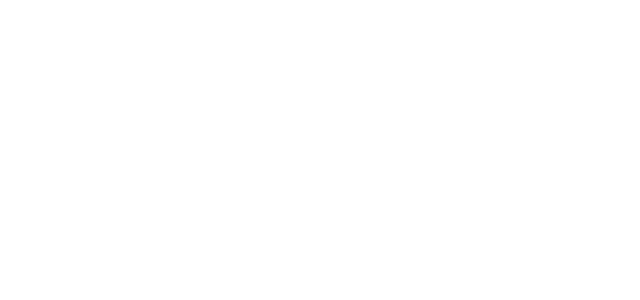
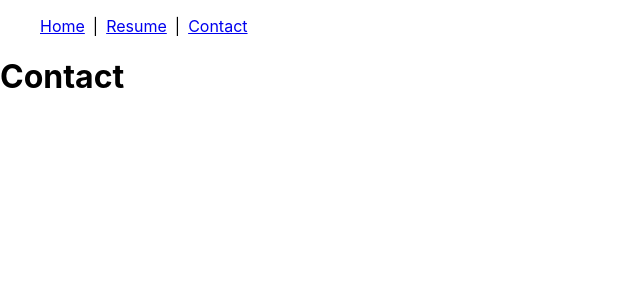
Before and after one commit to jbeans0312/jbeans-website, a React (Create React App) app: page /contact in a window 1280 px wide. Before the commit this address had no page. Shown: the top 300 px of the page, without its empty margins (0-640 px from the left). Built offline with nearby package versions, Linux system fonts and the light colour scheme.

Commit message:
primative nav bar

```diff
--- a/package.json
+++ b/package.json
@@ -3,6 +3,7 @@
   "version": "0.1.0",
   "private": true,
   "dependencies": {
+    "@chakra-ui/react": "^2.4.9",
     "@testing-library/jest-dom": "^5.16.5",
     "@testing-library/react": "^13.4.0",
     "@testing-library/user-event": "^13.5.0",
--- a/src/App.tsx
+++ b/src/App.tsx
@@ -2,14 +2,22 @@
 import { Route, Routes } from "react-router-dom";
 import { Home } from "./pages/Home";
 import { Resume } from "./pages/Resume";
+import { Contact } from "./pages/Contact";
+import { NavigationBar } from "./components/NavigationBar";
 import "./App.css";
 
 function App(): JSX.Element {
     return (
-        <Routes>
-            <Route path="/" element={<Home />} />
-            <Route path="/resume" element={<Resume />} />
-        </Routes>
+        <div>
+            <div>
+                <NavigationBar></NavigationBar>
+            </div>
+            <Routes>
+                <Route path="/" element={<Home />} />
+                <Route path="/resume" element={<Resume />} />
+                <Route path="/contact" element={<Contact />} />
+            </Routes>
+        </div>
     );
 }
 
--- /dev/null
+++ b/src/components/NavigationBar.tsx
@@ -0,0 +1,25 @@
+import React from "react";
+import { Breadcrumb, BreadcrumbItem, BreadcrumbLink } from "@chakra-ui/react";
+import { Link } from "react-router-dom";
+
+export function NavigationBar(): JSX.Element {
+    return (
+        <Breadcrumb spacing="8px" separator="|">
+            <BreadcrumbItem>
+                <BreadcrumbLink as={Link} to="/">
+                    Home
+                </BreadcrumbLink>
+            </BreadcrumbItem>
+            <BreadcrumbItem>
+                <BreadcrumbLink as={Link} to="/resume">
+                    Resume
+                </BreadcrumbLink>
+            </BreadcrumbItem>
+            <BreadcrumbItem>
+                <BreadcrumbLink as={Link} to="/contact">
+                    Contact
+                </BreadcrumbLink>
+            </BreadcrumbItem>
+        </Breadcrumb>
+    );
+}
--- /dev/null
+++ b/src/pages/Contact.tsx
@@ -0,0 +1,5 @@
+import React from "react";
+
+export function Contact(): JSX.Element {
+    return <h1>Contact</h1>;
+}
```
Also changed, not shown: 1 other file (tests, documents, lock files or other folders).
